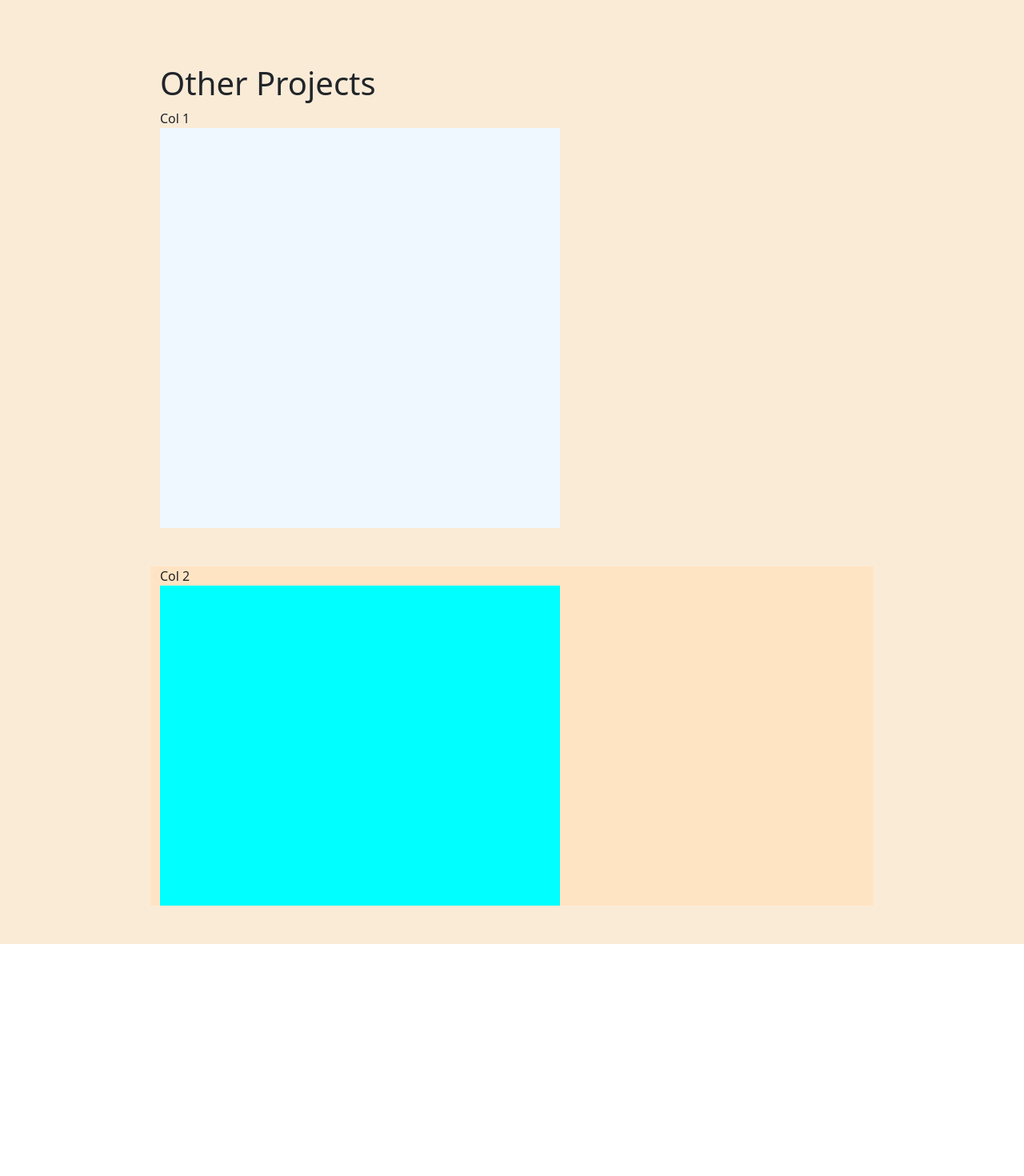
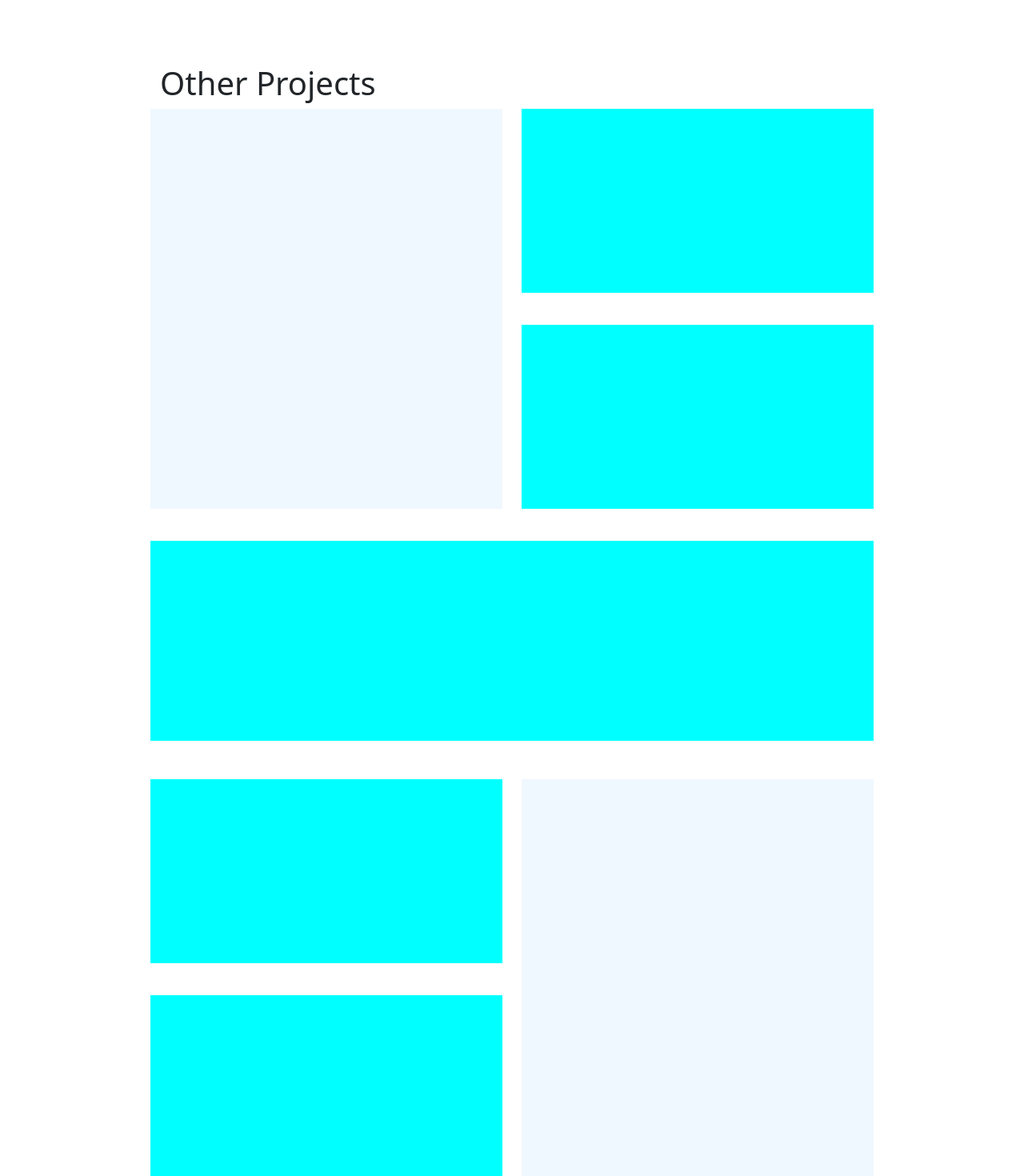
Before and after one commit to Alhazen4/alhazen4-porto, an Angular app: page /work in a window 1280 px wide. Shown: the part 2420-3890 px from the top of the page at 80% size. Before the commit the page ends 3600 px from the top, so only its background shows below. Built offline with nearby package versions, Linux system fonts and the light colour scheme.

Commit message:
Add other project section

```diff
--- a/src/app/components/work/work.component.html
+++ b/src/app/components/work/work.component.html
@@ -42,25 +42,53 @@
     </div>
   </div>
 
-  <div class="div-other d-flex flex-column" style="background-color: antiquewhite;">
+  <div class="div-other d-flex flex-column">
     <h1>Other Projects</h1>
     <div class="row">
 
-      <div class="col mb-5">
-        Col 1
+      <div class="col left">
         <div class="box">
 
         </div>
       </div>
 
-      <div class="col mb-5 justify-content-between" style="background-color: bisque;">
-        Col 2
-        <div class="box-2">
+      <div class="col right justify-content-between">
+        <div class=" box-2">
 
         </div>
-        <div class="box-3 ">
+        <div class="box-3">
 
         </div>
+      </div>
+    </div>
+
+    <div class="row mb-5">
+      <div class="box-4">
+
+      </div>
+    </div>
+
+    <div class="row">
+
+      <div class="col left justify-content-between">
+        <div class=" box-2">
+
+        </div>
+        <div class="box-3">
+
+        </div>
+      </div>
+
+      <div class="col right">
+        <div class="box">
+
+        </div>
+      </div>
+    </div>
+
+    <div class="row mb-5">
+      <div class="box-4">
+
       </div>
     </div>
   </div>
--- a/src/app/components/work/work.component.scss
+++ b/src/app/components/work/work.component.scss
@@ -46,24 +46,44 @@
 
   &-other {
     padding: 100px 200px 0 200px;
+
+    & .row {
+      padding: 0;
+
+      & .left {
+        padding-left: 0;
+      }
+
+      & .right {
+        padding-right: 0;
+      }
+    }
   }
 
 }
 
 .box {
-  width: 500px;
+  width: 100%;
   height: 500px;
   background-color: aliceblue;
 
   &-2 {
-    width: 500px;
-    height: 200px;
+    width: 100%;
+    height: 230px;
     background-color: aqua;
   }
 
   &-3 {
-    width: 500px;
-    height: 200px;
+    margin-top: 40px;
+    width: 100%;
+    height: 230px;
+    background-color: aqua;
+  }
+
+  &-4 {
+    margin-top: 40px;
+    width: 100%;
+    height: 250px;
     background-color: aqua;
   }
 }
```
